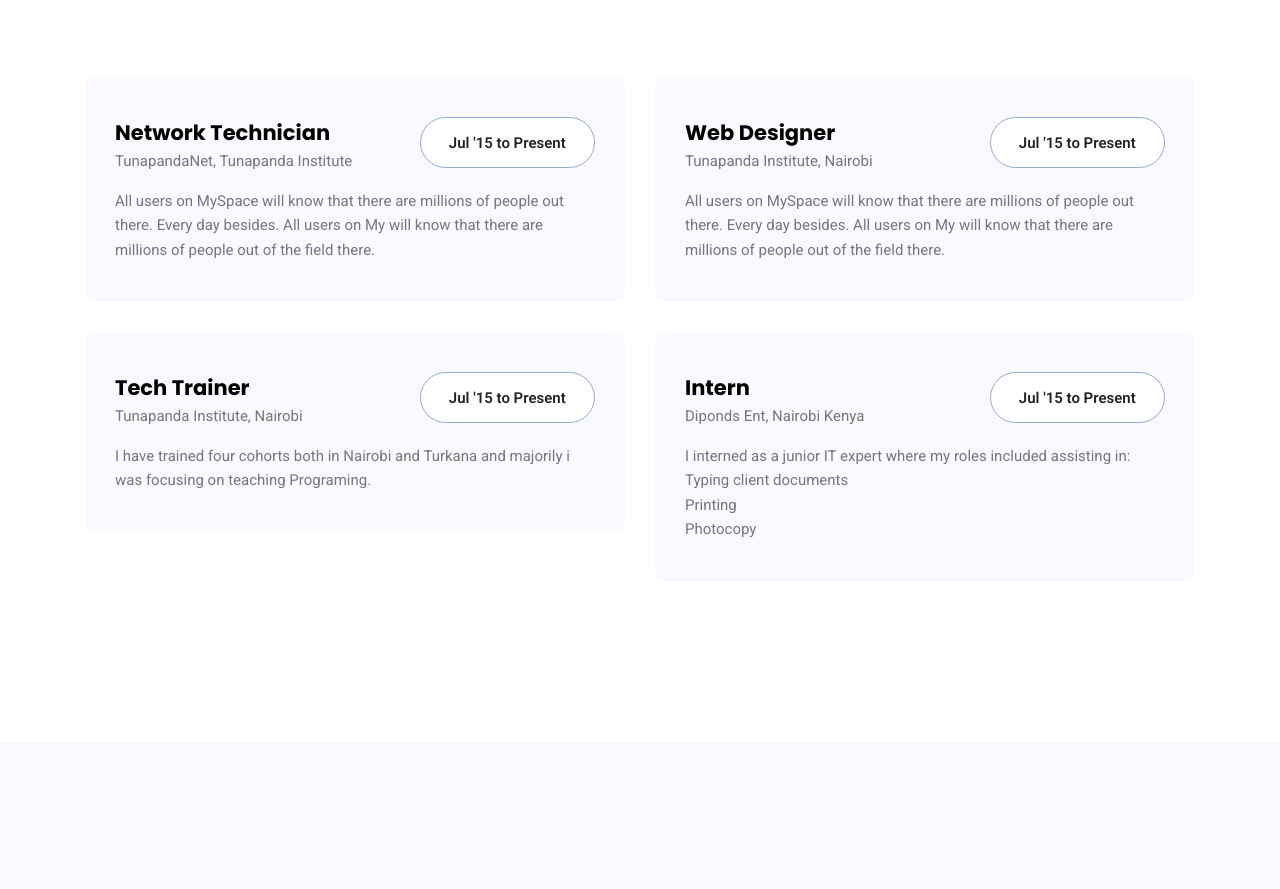
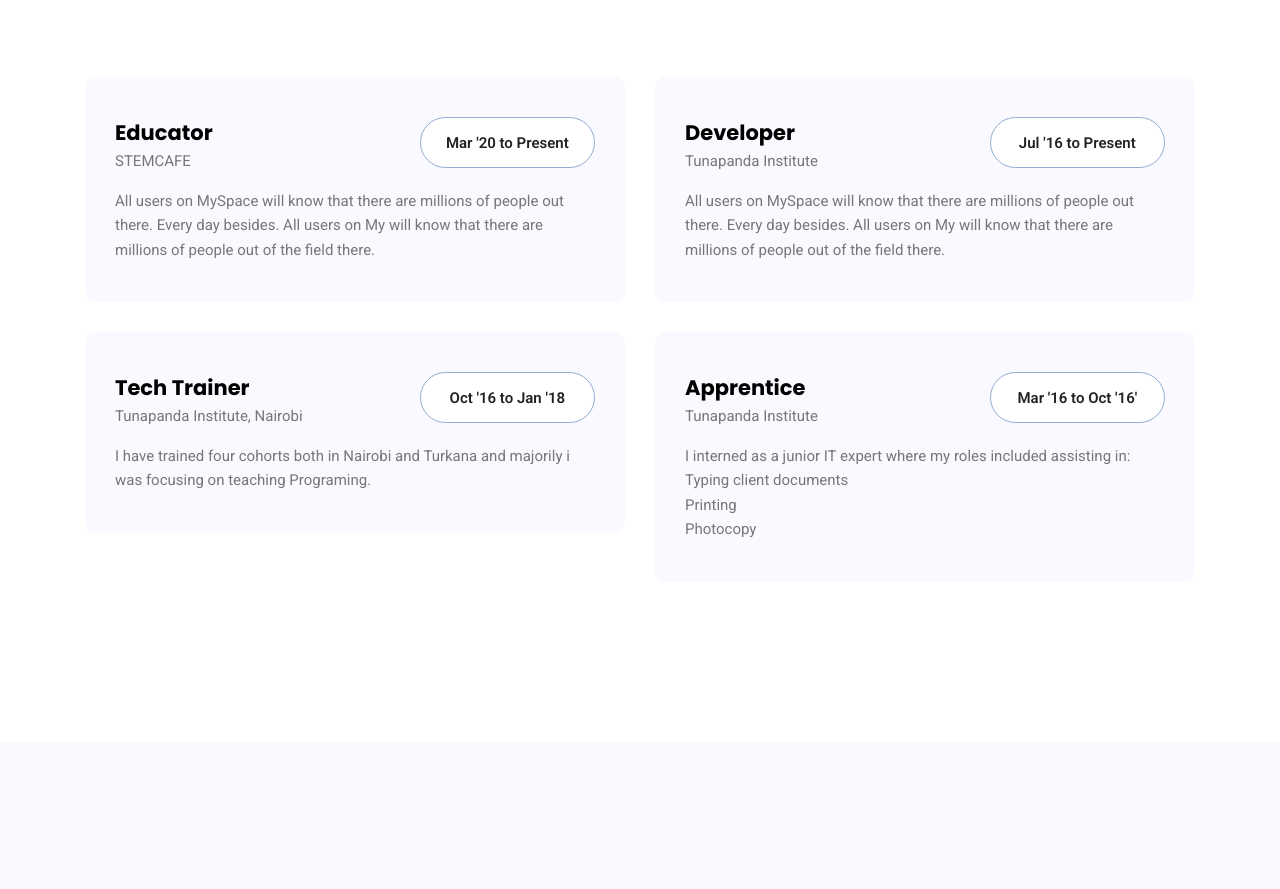
Before and after one commit to Renice-Owino/Renice-Owino.github.io, a plain HTML site: page index.html in a window 1280 px wide. Shown: the part 1980-2869 px from the top of the page. Drawn offline with nearby package versions, Linux system fonts and the light colour scheme; some packages are replaced by stand-ins of ours.

Commit message:
Modified experience

```diff
--- a/index.html
+++ b/index.html
@@ -161,11 +161,11 @@
 					<div class="single-job">
 						<div class="top-sec d-flex justify-content-between">
 							<div class="top-left">
-								<h4>Network Technician</h4>
-								<p>TunapandaNet, Tunapanda Institute</p>
+								<h4>Educator</h4>
+								<p>STEMCAFE</p>
 							</div>
 							<div class="top-right">
-								<a href="#" class="primary-btn" data-text="Jul '15 to Present">
+								<a href="#" class="primary-btn" data-text="Mar '20 to Present">
 									<span>J</span><span>u</span><span>l</span>
 									<span>'</span><span>1</span><span>5</span>
 									<span>t</span><span>o</span>
@@ -184,11 +184,11 @@
 					<div class="single-job">
 						<div class="top-sec d-flex justify-content-between">
 							<div class="top-left">
-								<h4>Web Designer</h4>
-								<p>Tunapanda Institute, Nairobi</p>
+								<h4>Developer</h4>
+								<p>Tunapanda Institute</p>
 							</div>
 							<div class="top-right">
-								<a href="#" class="primary-btn" data-text="Jul '15 to Present">
+								<a href="#" class="primary-btn" data-text="Jul '16 to Present">
 									<span>J</span><span>u</span><span>l</span>
 									<span>'</span><span>1</span><span>5</span>
 									<span>t</span><span>o</span>
@@ -211,7 +211,7 @@
 								<p>Tunapanda Institute, Nairobi</p>
 							</div>
 							<div class="top-right">
-								<a href="#" class="primary-btn" data-text="Jul '15 to Present">
+								<a href="#" class="primary-btn" data-text="Oct '16 to Jan '18">
 									<span>J</span><span>u</span><span>l</span>
 									<span>'</span><span>1</span><span>5</span>
 									<span>t</span><span>o</span>
@@ -229,11 +229,11 @@
 					<div class="single-job">
 						<div class="top-sec d-flex justify-content-between">
 							<div class="top-left">
-								<h4>Intern</h4>
-								<p>Diponds Ent, Nairobi Kenya</p>
+								<h4>Apprentice</h4>
+								<p>Tunapanda Institute</p>
 							</div>
 							<div class="top-right">
-								<a href="#" class="primary-btn" data-text="Jul '15 to Present">
+								<a href="#" class="primary-btn" data-text="Mar '16 to Oct '16'">
 									<span>J</span><span>u</span><span>l</span>
 									<span>'</span><span>1</span><span>5</span>
 									<span>t</span><span>o</span>
```
